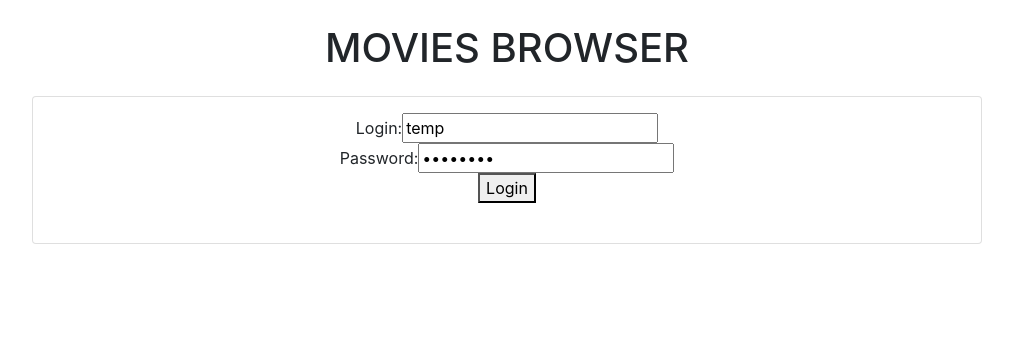
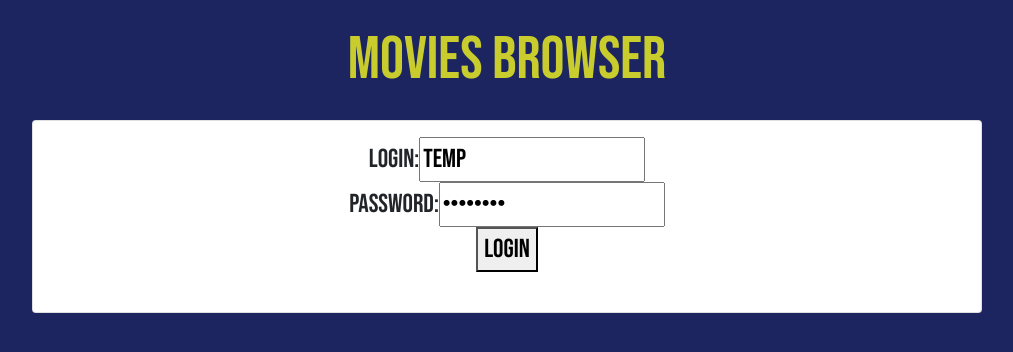
Before and after one commit to wozniakpl/movies_browser, a React (Create React App) app in the folder client/: page / in a window 1280 px wide. Shown: the top 352 px of the page, without its empty margins (133-1146 px from the left). Built offline with nearby package versions, Linux system fonts and the light colour scheme.

Commit message:
better looks

```diff
--- a/client/src/App.css
+++ b/client/src/App.css
@@ -36,3 +36,8 @@
     transform: rotate(360deg);
   }
 }
+
+h1 {
+  color: rgb(200, 205, 45);
+  font-size: 60px;
+}
--- a/client/src/index.css
+++ b/client/src/index.css
@@ -1,11 +1,18 @@
+@import url('https://fonts.googleapis.com/css2?family=Bebas+Neue&display=swap');
+
 body {
   margin: 0;
-  font-family: -apple-system, BlinkMacSystemFont, 'Segoe UI', 'Roboto', 'Oxygen',
+  /* font-family: -apple-system, BlinkMacSystemFont, 'Segoe UI', 'Roboto', 'Oxygen',
     'Ubuntu', 'Cantarell', 'Fira Sans', 'Droid Sans', 'Helvetica Neue',
-    sans-serif;
+    sans-serif; */
+  font-family: 'Bebas Neue', cursive;
+  font-size: 26px;
   -webkit-font-smoothing: antialiased;
   -moz-osx-font-smoothing: grayscale;
+  background-color: rgb(28, 37, 95);
 }
+
+
 
 code {
   font-family: source-code-pro, Menlo, Monaco, Consolas, 'Courier New',
--- a/client/src/index.js
+++ b/client/src/index.js
@@ -7,7 +7,7 @@ import reportWebVitals from "./reportWebVitals";
 
 ReactDOM.render(
   <React.StrictMode>
-    <App />
+    <App/>
   </React.StrictMode>,
   document.getElementById("root")
 );
```
